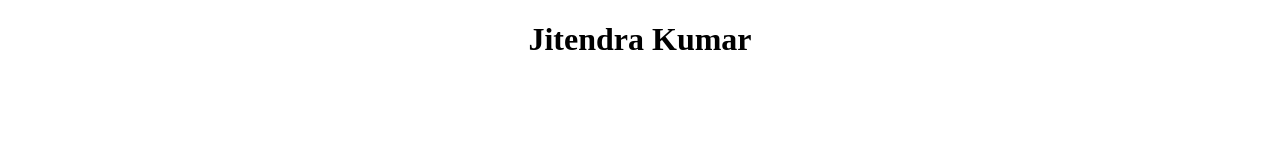
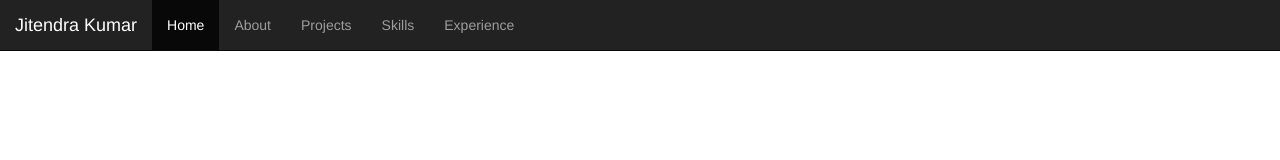
Before and after one commit to jkp4you/MyProfile, a plain HTML site: page index.html in a window 1280 px wide. Drawn offline with nearby package versions, Linux system fonts and the light colour scheme.

Commit message:
index.html bootstrap update

```diff
--- a/index.html
+++ b/index.html
@@ -4,8 +4,24 @@
     <meta charset="UTF-8">
     <meta name="viewport" content="width=device-width, initial-scale=1.0">
     <title>JKP</title>
+    <link rel="stylesheet" href="https://maxcdn.bootstrapcdn.com/bootstrap/3.4.1/css/bootstrap.min.css">
+  <script src="https://ajax.googleapis.com/ajax/libs/jquery/3.7.1/jquery.min.js"></script>
+  <script src="https://maxcdn.bootstrapcdn.com/bootstrap/3.4.1/js/bootstrap.min.js"></script>
 </head>
 <body>
-    <center><h1>Jitendra Kumar</h1></center>
+    <nav class="navbar navbar-inverse navbar-fixed-top">
+        <div class="container-fluid">
+          <div class="navbar-header">
+            <a class="navbar-brand" href="#">Jitendra Kumar</a>
+          </div>
+          <ul class="nav navbar-nav">
+            <li class="active"><a href="#">Home</a></li>
+            <li><a href="#">About</a></li>
+            <li><a href="#">Projects</a></li>
+            <li><a href="#">Skills</a></li>
+            <li><a href="#">Experience</a></li>
+          </ul>
+        </div>
+      </nav>
 </body>
 </html>
```
